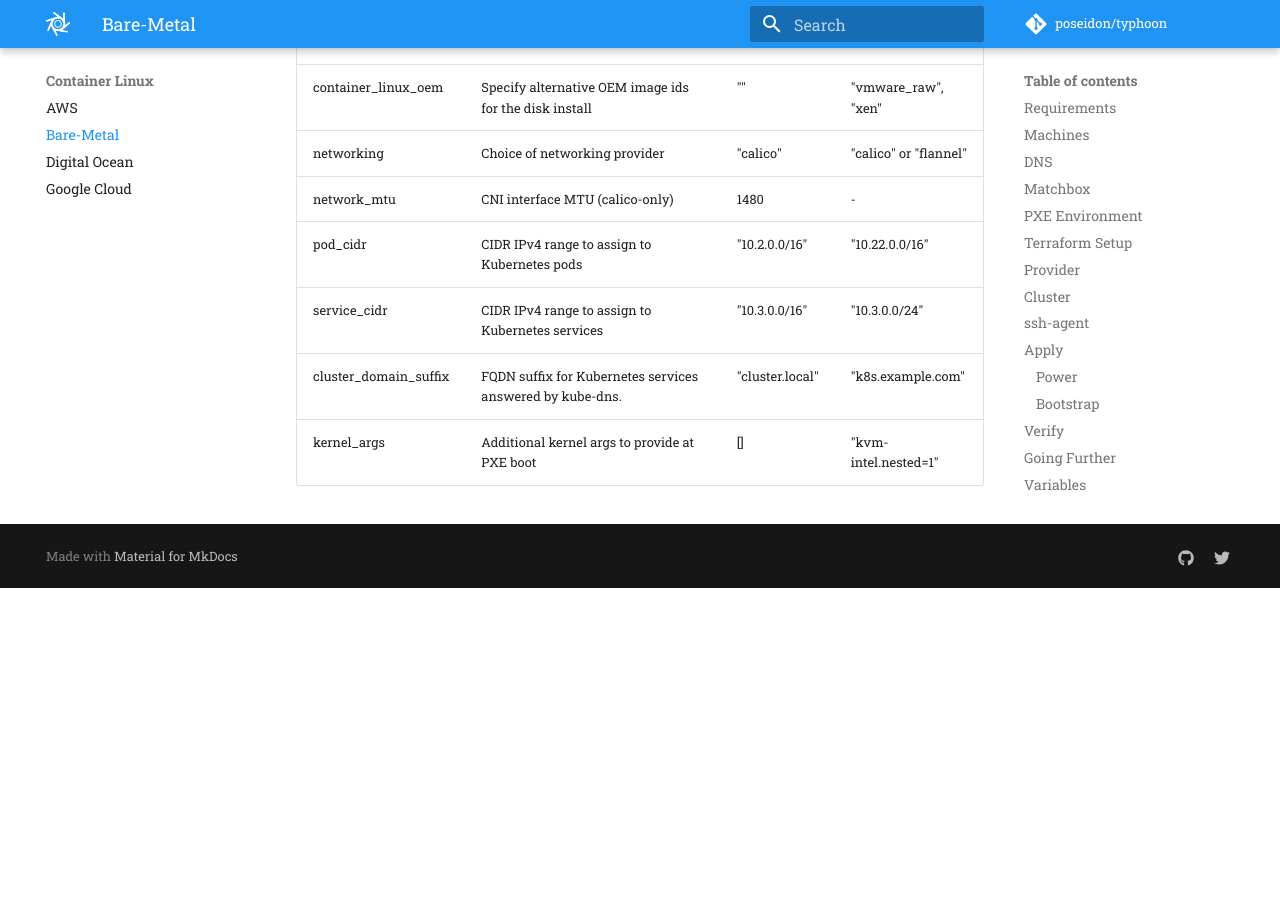
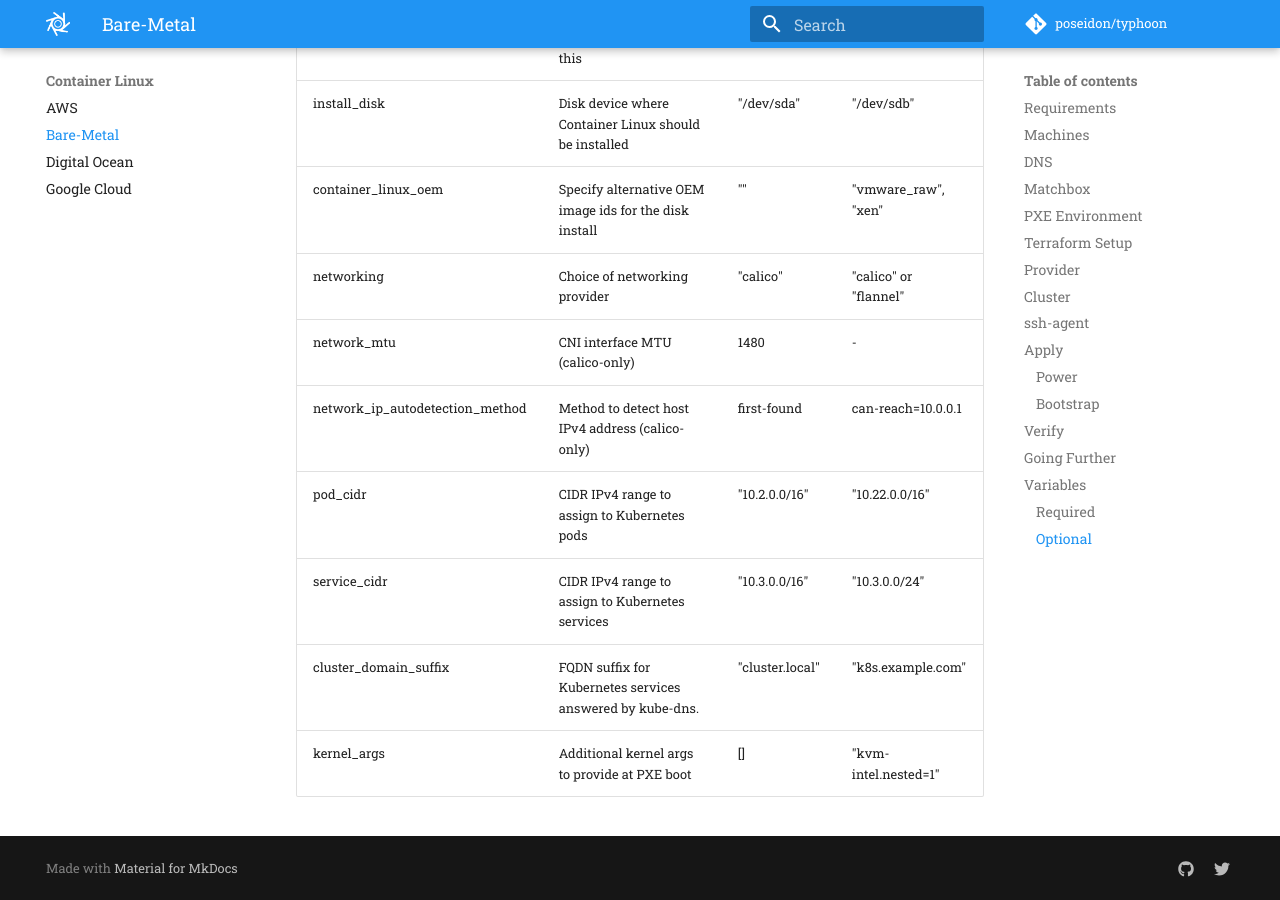
Before and after one commit to poseidon/typhoon, an MkDocs documentation site: the page built from docs/cl/bare-metal.md, in a window 1280 px wide and 900 px high, scrolled down 9592 px. Built offline with MkDocs 1.6.1 and Material for MkDocs 9.7.7, drawn with Linux system fonts in a browser that asks for light colours; comment, search, counter and statistics services are not loaded; old or Windows-style settings are respelled for this version of MkDocs; before the commit the page ends 10180 px from its top, so only the background shows below that.

Commit message:
Add bare-metal network_ip_autodetection_method variable for multi-NIC
* Allow setting the Calico host IPv4 address autodetection method
* Use Calico's default "first-found" method to support single NIC
and bonded NIC nodes
* Allow methods like `can-reach=IP` or `interface=REGEX` for multi
NIC nodes
* https://docs.projectcalico.org/v3.1/reference/node/configuration#ip-autodetection-methods

```diff
--- a/docs/cl/bare-metal.md
+++ b/docs/cl/bare-metal.md
@@ -374,6 +374,7 @@
 | container_linux_oem | Specify alternative OEM image ids for the disk install | "" | "vmware_raw", "xen" |
 | networking | Choice of networking provider | "calico" | "calico" or "flannel" |
 | network_mtu | CNI interface MTU (calico-only) | 1480 | - |
+| network_ip_autodetection_method | Method to detect host IPv4 address (calico-only) | first-found | can-reach=10.0.0.1 |
 | pod_cidr | CIDR IPv4 range to assign to Kubernetes pods | "10.2.0.0/16" | "10.22.0.0/16" |
 | service_cidr | CIDR IPv4 range to assign to Kubernetes services | "10.3.0.0/16" | "10.3.0.0/24" |
 | cluster_domain_suffix | FQDN suffix for Kubernetes services answered by kube-dns. | "cluster.local" | "k8s.example.com" |
```
Also changed, not shown: CHANGES.md (+6 -0 lines), 2 other files.
